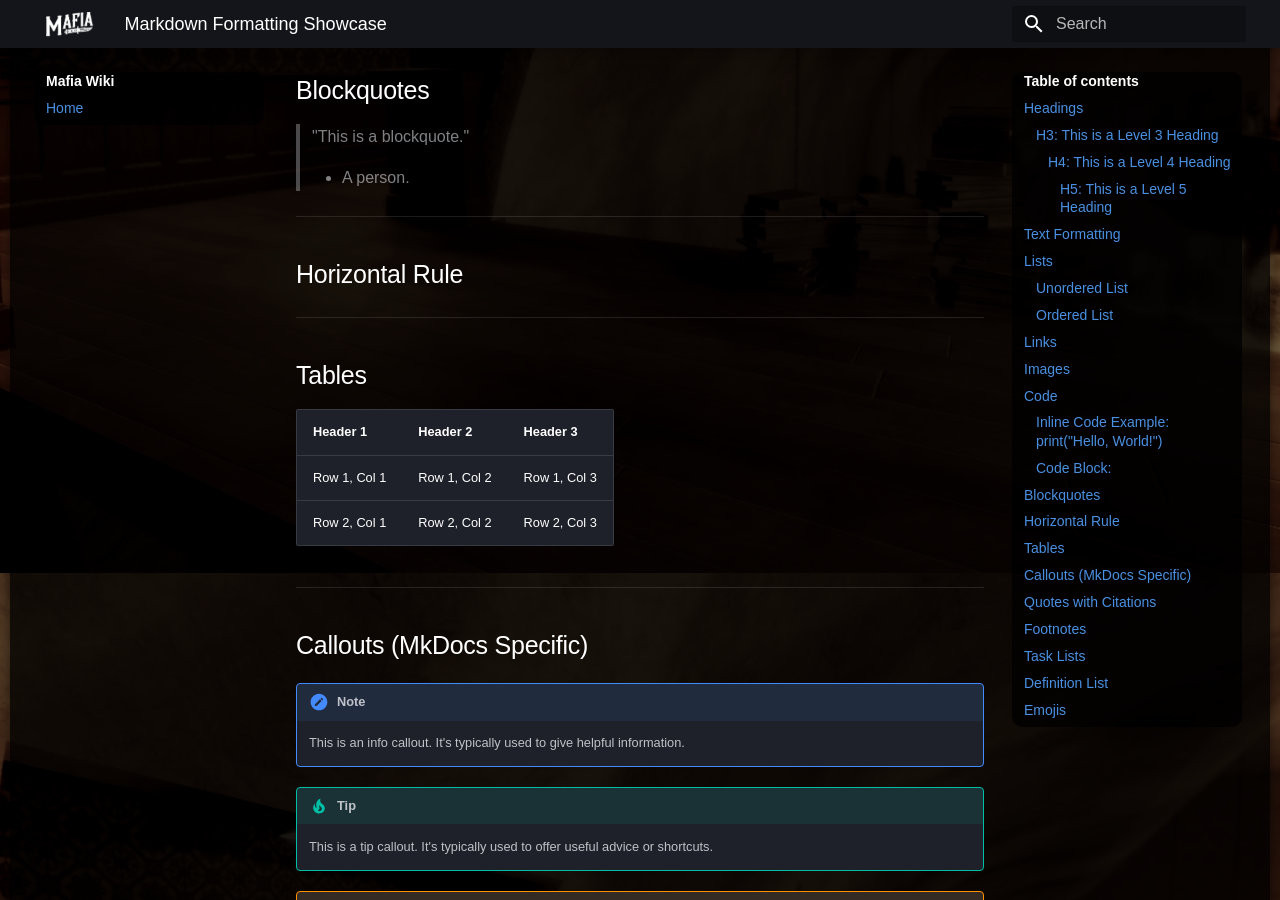
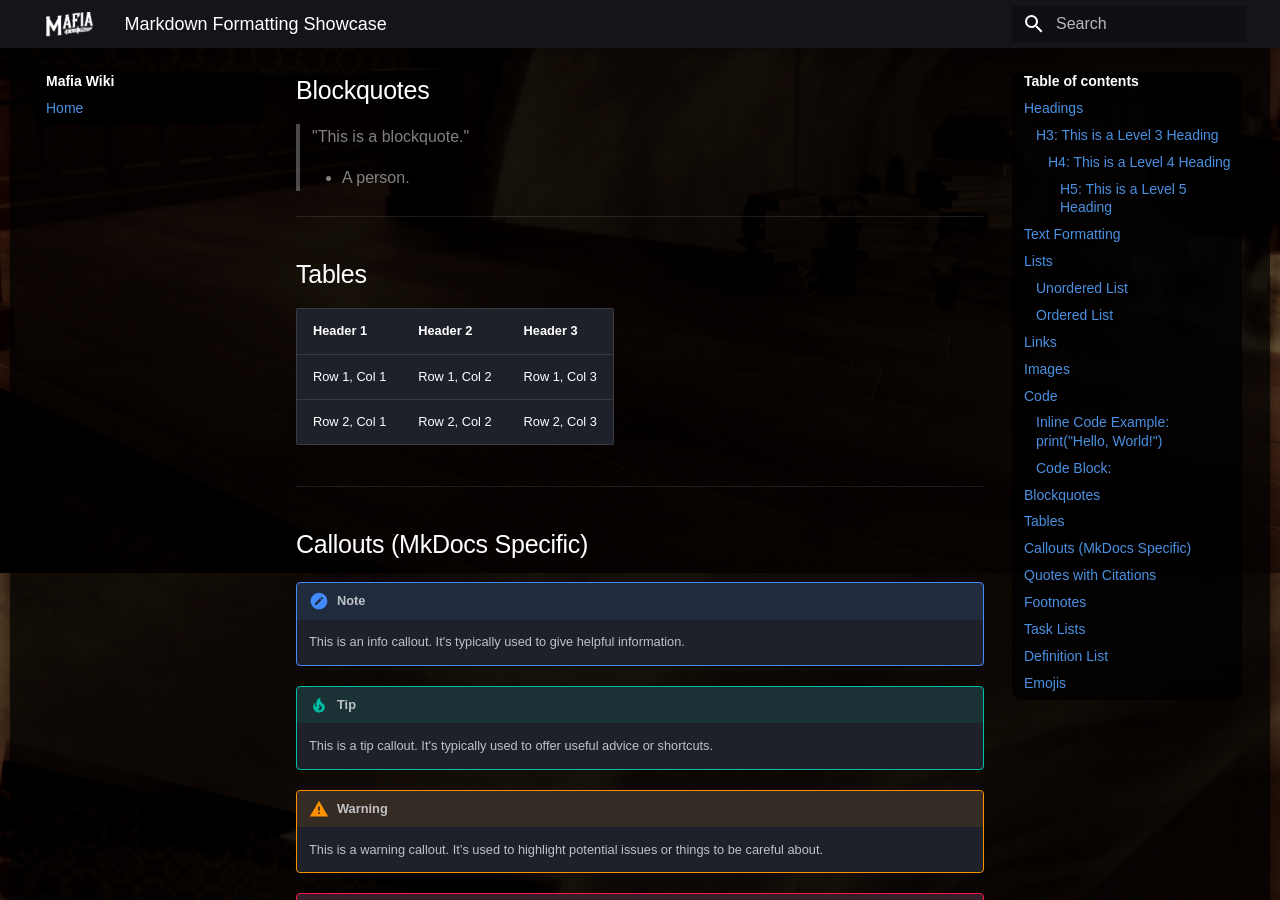
Before and after one commit to OctaNebula/mafia-wiki, an MkDocs documentation site: the page built from docs/meta/formatting.md, in a window 1280 px wide and 900 px high, scrolled down 2127 px. Built offline with MkDocs 1.6.1 and Material for MkDocs 9.7.7, drawn with Linux system fonts in a browser that asks for light colours; emoji names are drawn with the system emoji font; some web fonts are replaced.

Commit message:
removed horizontal rule

```diff
--- a/docs/meta/formatting.md
+++ b/docs/meta/formatting.md
@@ -76,10 +76,6 @@ greet()
 
 ---
 
-## Horizontal Rule
-
----
-
 ## Tables
 
 | Header 1 | Header 2 | Header 3 |
```
